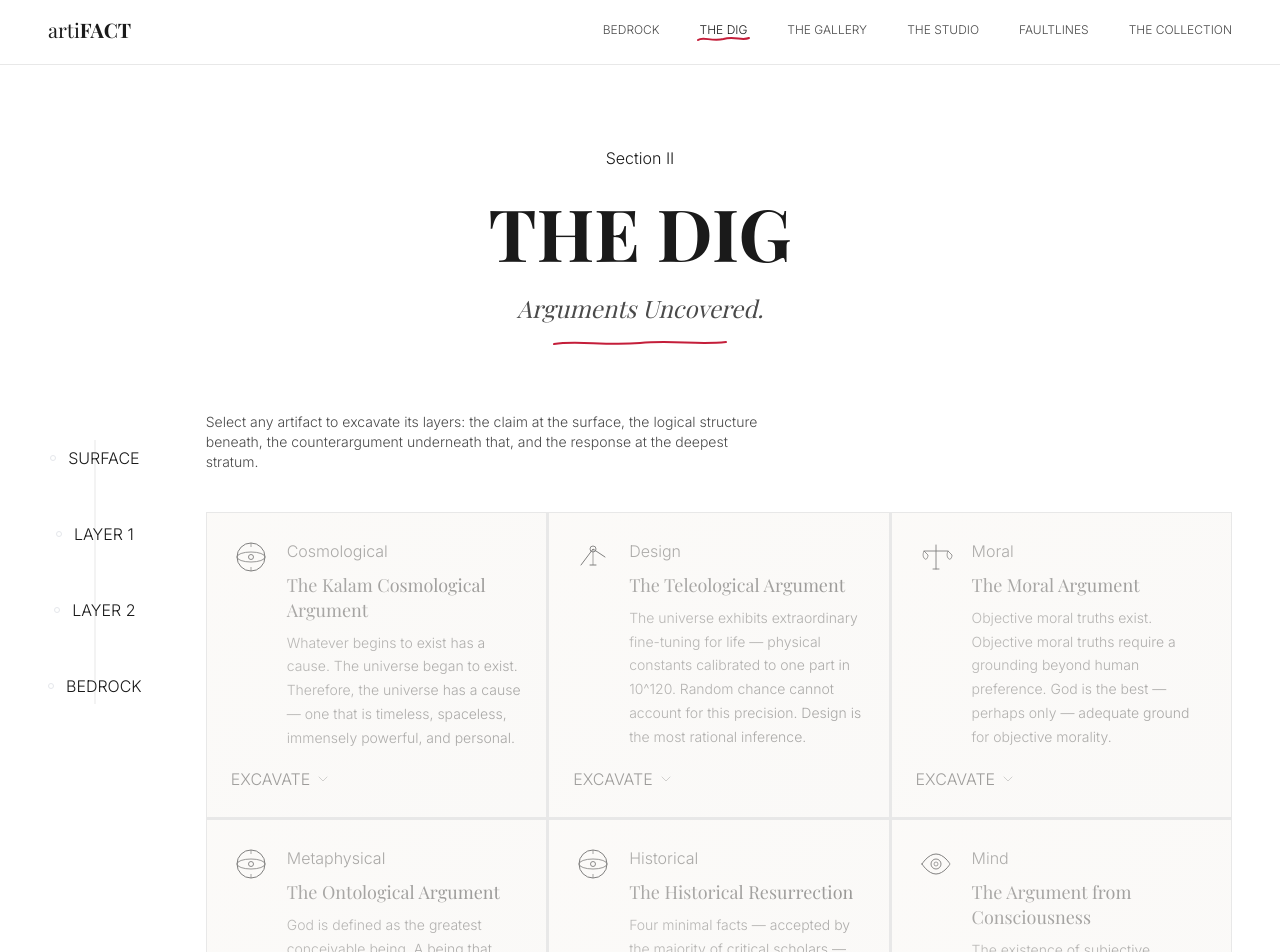
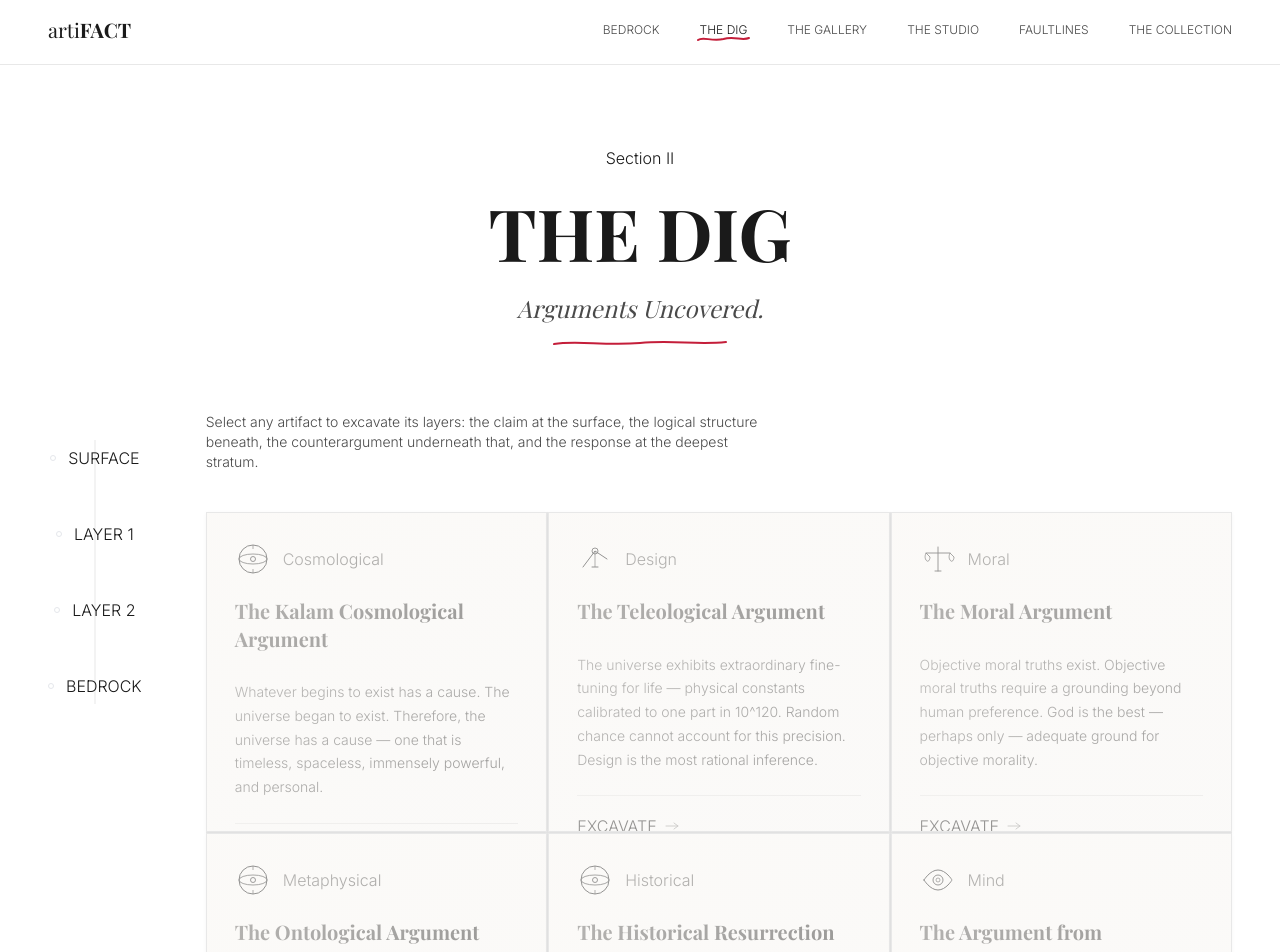
Before and after one commit to TrueDominion/artifact, a React (Vite) app: page /the-dig in a window 1280 px wide. Shown: the top 952 px of the page. Built offline with nearby package versions, Linux system fonts and the light colour scheme; a web font is replaced by a local one.

Commit message:
Enhance ArtifactCard with flip and back face features
Refactor ArtifactCard component to include card flip functionality and improve structure.

```diff
--- a/src/components/ui/ArtifactCard.tsx
+++ b/src/components/ui/ArtifactCard.tsx
@@ -1,12 +1,13 @@
 /**
  * src/components/ui/ArtifactCard.tsx
  * Card component for The Dig section.
- * Default state: artifact icon + title + summary with sandy overlay.
- * Hover: overlay fades, card elevates, crimson annotation appears.
- * Click: Framer Motion accordion expands revealing 5 structured layers.
+ * Front face: category label, title, summary, artifact icon.
+ * Click: card flips 180° on Y-axis with CSS perspective + lifts off grid.
+ * Back face: 4 argument layers + sources, staggered reveal after flip completes.
+ * Mobile: tap flips; desktop: click flips. ESC or click-outside collapses.
  */
 
-import { useState } from 'react'
+import { useState, useEffect, useRef } from 'react'
 import { motion, AnimatePresence } from 'framer-motion'
 import type { Argument, ArgumentSource } from '@/types'
 import { ArtifactIcon } from '@/components/ui/ExhibitLabel'
@@ -15,127 +16,211 @@ interface ArtifactCardProps {
   argument: Argument
 }
 
-const layers: { key: keyof Pick<Argument, 'claim' | 'logic' | 'counterargument' | 'response'>; label: string }[] = [
-  { key: 'claim', label: 'CLAIM' },
-  { key: 'logic', label: 'LOGICAL STRUCTURE' },
-  { key: 'counterargument', label: 'COUNTERARGUMENT' },
-  { key: 'response', label: 'RESPONSE' },
+const layers: {
+  key: keyof Pick<Argument, 'claim' | 'logic' | 'counterargument' | 'response'>
+  label: string
+  number: string
+}[] = [
+  { key: 'claim',           label: 'CLAIM',              number: '01' },
+  { key: 'logic',           label: 'LOGICAL STRUCTURE',  number: '02' },
+  { key: 'counterargument', label: 'COUNTERARGUMENT',    number: '03' },
+  { key: 'response',        label: 'RESPONSE',           number: '04' },
 ]
 
 export default function ArtifactCard({ argument }: ArtifactCardProps) {
-  const [expanded, setExpanded] = useState(false)
+  const [flipped, setFlipped] = useState(false)
+  const [showBack, setShowBack] = useState(false)
+  const cardRef = useRef<HTMLDivElement>(null)
+
+  // Show back-face content only after flip is halfway done (~300ms)
+  useEffect(() => {
+    let timer: ReturnType<typeof setTimeout>
+    if (flipped) {
+      timer = setTimeout(() => setShowBack(true), 320)
+    } else {
+      setShowBack(false)
+    }
+    return () => clearTimeout(timer)
+  }, [flipped])
+
+  // ESC key to close
+  useEffect(() => {
+    const onKey = (e: KeyboardEvent) => {
+      if (e.key === 'Escape' && flipped) setFlipped(false)
+    }
+    window.addEventListener('keydown', onKey)
+    return () => window.removeEventListener('keydown', onKey)
+  }, [flipped])
 
   return (
-    <motion.article
-      className="relative border border-graphite-border bg-white cursor-pointer group overflow-hidden"
-      whileHover={expanded ? {} : { y: -4 }}
-      transition={{ duration: 0.3, ease: 'easeOut' }}
-      onClick={() => setExpanded((v) => !v)}
+    // Perspective wrapper — does NOT move
+    <div
+      ref={cardRef}
+      className="relative w-full"
+      style={{ perspective: '1200px', minHeight: '320px' }}
+    >
+      <motion.div
+        className="relative w-full cursor-pointer"
+        style={{ transformStyle: 'preserve-3d' }}
+        animate={{
+          rotateY: flipped ? 180 : 0,
+          y: flipped ? -16 : 0,
+          scale: flipped ? 1.02 : 1,
+          zIndex: flipped ? 50 : 1,
+          boxShadow: flipped
+            ? '0 24px 60px rgba(0,0,0,0.13), 0 4px 16px rgba(0,0,0,0.07)'
+            : '0 1px 4px rgba(0,0,0,0.04)',
+        }}
+        transition={{
+          rotateY: { duration: 0.65, ease: [0.4, 0, 0.2, 1] },
+          y:       { duration: 0.65, ease: [0.4, 0, 0.2, 1] },
+          scale:   { duration: 0.65, ease: [0.4, 0, 0.2, 1] },
+          boxShadow: { duration: 0.65 },
+        }}
+        onClick={() => setFlipped(v => !v)}
         role="button"
-      aria-expanded={expanded}
+        aria-expanded={flipped}
+        aria-label={`${argument.title} — click to ${flipped ? 'collapse' : 'excavate'}`}
         tabIndex={0}
-      onKeyDown={(e) => e.key === 'Enter' && setExpanded((v) => !v)}
+        onKeyDown={(e) => e.key === 'Enter' && setFlipped(v => !v)}
       >
-      {/* Sandy overlay — fades on hover */}
-      {!expanded && (
+
+        {/* ── FRONT FACE ── */}
         <div
-          className="absolute inset-0 pointer-events-none transition-opacity duration-400 group-hover:opacity-0"
+          className="absolute inset-0 w-full h-full bg-white border border-graphite-border overflow-hidden group"
+          style={{ backfaceVisibility: 'hidden', WebkitBackfaceVisibility: 'hidden' }}
+        >
+          {/* Sandy gradient overlay — fades on hover */}
+          <div
+            className="absolute inset-0 pointer-events-none transition-opacity duration-500 group-hover:opacity-0"
             style={{
-            background: 'linear-gradient(135deg, rgba(250,248,245,0.7) 0%, rgba(245,243,240,0.5) 100%)',
+              background:
+                'linear-gradient(145deg, rgba(250,248,245,0.75) 0%, rgba(245,243,240,0.45) 100%)',
             }}
           />
-      )}
 
-      {/* Crimson annotation — appears on hover */}
-      {!expanded && (
-        <div className="absolute top-3 right-3 opacity-0 group-hover:opacity-100 transition-opacity duration-300 pointer-events-none">
-          <svg width="16" height="16" viewBox="0 0 16 16" fill="none" aria-hidden="true">
-            <path d="M2,14 L8,2 L14,14" stroke="#C41E3A" strokeWidth="1" strokeLinecap="round" strokeLinejoin="round" />
-            <line x1="4.5" y1="10" x2="11.5" y2="10" stroke="#C41E3A" strokeWidth="0.8" strokeLinecap="round" />
+          {/* Crimson annotation mark — appears on hover */}
+          <div className="absolute top-4 right-4 opacity-0 group-hover:opacity-100 transition-opacity duration-300 pointer-events-none">
+            <svg width="14" height="14" viewBox="0 0 14 14" fill="none" aria-hidden="true">
+              <path d="M2,12 L7,2 L12,12" stroke="#C41E3A" strokeWidth="1" strokeLinecap="round" strokeLinejoin="round" />
+              <line x1="4" y1="9" x2="10" y2="9" stroke="#C41E3A" strokeWidth="0.8" strokeLinecap="round" />
             </svg>
           </div>
-      )}
 
-      {/* Card header */}
-      <div className="p-6">
-        <div className="flex items-start gap-4">
-          <div className="flex-shrink-0 w-10 h-10 flex items-center justify-center opacity-60">
+          <div className="p-7 flex flex-col h-full min-h-[320px]">
+            {/* Icon + category */}
+            <div className="flex items-center gap-3 mb-5">
+              <div className="w-9 h-9 opacity-50 flex-shrink-0">
                 <ArtifactIcon svgKey={argument.artifact_svg_key} />
               </div>
-          <div className="flex-1 min-w-0">
-            <p className="label-museum mb-2">{argument.category}</p>
-            <h3 className="font-serif text-lg text-ink mb-2 leading-snug">{argument.title}</h3>
-            <p className="font-sans text-sm text-graphite-light leading-relaxed">{argument.summary}</p>
+              <p className="label-museum text-graphite-soft">{argument.category}</p>
+            </div>
+
+            {/* Title */}
+            <h3 className="font-serif font-bold text-xl text-ink mb-3 leading-snug tracking-heading">
+              {argument.title}
+            </h3>
+
+            {/* Thin rule */}
+            <div className="w-8 h-px bg-graphite-border mb-4" />
+
+            {/* Summary */}
+            <p className="font-sans text-sm text-graphite-light leading-relaxed flex-1">
+              {argument.summary}
+            </p>
+
+            {/* Excavate prompt */}
+            <div className="mt-6 flex items-center gap-2 pt-4 border-t border-graphite-border">
+              <span className="label-museum text-graphite-soft">EXCAVATE</span>
+              <svg width="14" height="8" viewBox="0 0 14 8" fill="none" aria-hidden="true">
+                <path d="M1 4H13M9 1L13 4L9 7" stroke="#9A9A9A" strokeWidth="0.9" strokeLinecap="round" strokeLinejoin="round" />
+              </svg>
+            </div>
           </div>
         </div>
 
-        {/* Expand indicator */}
-        <div className="mt-4 flex items-center gap-2">
-          <span className="label-museum">{expanded ? 'COLLAPSE' : 'EXCAVATE'}</span>
-          <motion.div
-            animate={{ rotate: expanded ? 180 : 0 }}
-            transition={{ duration: 0.3 }}
+        {/* ── BACK FACE ── */}
+        <div
+          className="w-full bg-white border border-graphite-border overflow-y-auto"
+          style={{
+            backfaceVisibility: 'hidden',
+            WebkitBackfaceVisibility: 'hidden',
+            transform: 'rotateY(180deg)',
+            minHeight: '320px',
+            maxHeight: '520px',
+          }}
         >
-            <svg width="10" height="6" viewBox="0 0 10 6" fill="none" aria-hidden="true">
-              <path d="M1 1L5 5L9 1" stroke="#9A9A9A" strokeWidth="1" strokeLinecap="round" strokeLinejoin="round" />
+          <div className="p-7">
+            {/* Back header */}
+            <div className="flex items-start justify-between mb-5">
+              <div>
+                <p className="label-museum text-graphite-soft mb-1">{argument.category}</p>
+                <h3 className="font-serif font-bold text-lg text-ink leading-snug tracking-heading">
+                  {argument.title}
+                </h3>
+              </div>
+              {/* Close hint */}
+              <div className="flex-shrink-0 mt-0.5">
+                <svg width="14" height="14" viewBox="0 0 14 14" fill="none" aria-hidden="true">
+                  <line x1="2" y1="2" x2="12" y2="12" stroke="#C41E3A" strokeWidth="1" strokeLinecap="round" />
+                  <line x1="12" y1="2" x2="2" y2="12" stroke="#C41E3A" strokeWidth="1" strokeLinecap="round" />
                 </svg>
-          </motion.div>
               </div>
             </div>
 
-      {/* Expanded content */}
-      <AnimatePresence initial={false}>
-        {expanded && (
-          <motion.div
-            initial={{ height: 0, opacity: 0 }}
-            animate={{ height: 'auto', opacity: 1 }}
-            exit={{ height: 0, opacity: 0 }}
-            transition={{ duration: 0.4, ease: 'easeInOut' }}
-            className="overflow-hidden"
-          >
-            <div className="px-6 pb-6">
-              <hr className="rule-graphite mb-6" />
+            <hr className="rule-graphite mb-5" />
 
-              {/* Argument layers */}
-              {layers.map(({ key, label }, i) => (
+            {/* Staggered layers — only render after flip completes */}
+            <AnimatePresence>
+              {showBack && (
+                <>
+                  {layers.map(({ key, label, number }, i) => (
                     <motion.div
                       key={key}
-                  initial={{ opacity: 0, y: 8 }}
+                      initial={{ opacity: 0, y: 10 }}
                       animate={{ opacity: 1, y: 0 }}
-                  transition={{ delay: i * 0.08, duration: 0.3, ease: 'easeOut' }}
+                      transition={{ delay: i * 0.09, duration: 0.35, ease: 'easeOut' }}
                       className="mb-5"
                     >
-                  <p className="label-museum mb-2 text-graphite-soft">{label}</p>
-                  <p className="font-sans text-sm text-graphite leading-body">{argument[key]}</p>
+                      <div className="flex items-baseline gap-2 mb-1.5">
+                        <span className="font-serif text-xs text-graphite-border font-bold">{number}</span>
+                        <p className="label-museum text-graphite-soft">{label}</p>
+                      </div>
+                      <p className="font-sans text-xs text-graphite leading-relaxed">
+                        {argument[key]}
+                      </p>
                       {i < layers.length - 1 && <hr className="rule-graphite mt-5" />}
                     </motion.div>
                   ))}
 
-              {/* Sources layer */}
+                  {/* Sources */}
                   {argument.sources.length > 0 && (
                     <motion.div
-                  initial={{ opacity: 0, y: 8 }}
+                      initial={{ opacity: 0, y: 10 }}
                       animate={{ opacity: 1, y: 0 }}
-                  transition={{ delay: 0.32, duration: 0.3, ease: 'easeOut' }}
+                      transition={{ delay: 0.38, duration: 0.35, ease: 'easeOut' }}
                     >
-                  <hr className="rule-graphite mb-5" />
-                  <p className="label-museum mb-3 text-graphite-soft">SOURCES</p>
-                  <ul className="space-y-1.5">
+                      <hr className="rule-graphite mb-4" />
+                      <p className="label-museum mb-2 text-graphite-soft">SOURCES</p>
+                      <ul className="space-y-1">
                         {argument.sources.map((source: ArgumentSource, idx: number) => (
-                      <li key={idx} className="font-sans text-xs text-graphite-soft">
+                          <li key={idx} className="font-sans text-[0.6rem] text-graphite-soft leading-relaxed">
                             <span className="text-graphite-light">{source.author}</span>
                             {' — '}
                             <span className="italic">{source.title}</span>
-                        {source.year && <span className="ml-1">({source.year})</span>}
+                            {source.year && <span className="ml-1 not-italic">({source.year})</span>}
                           </li>
                         ))}
                       </ul>
                     </motion.div>
                   )}
-            </div>
-          </motion.div>
+                </>
               )}
             </AnimatePresence>
-    </motion.article>
+          </div>
+        </div>
+
+      </motion.div>
+    </div>
   )
 }
```
Lines whose indentation alone changed are shown as unchanged.
